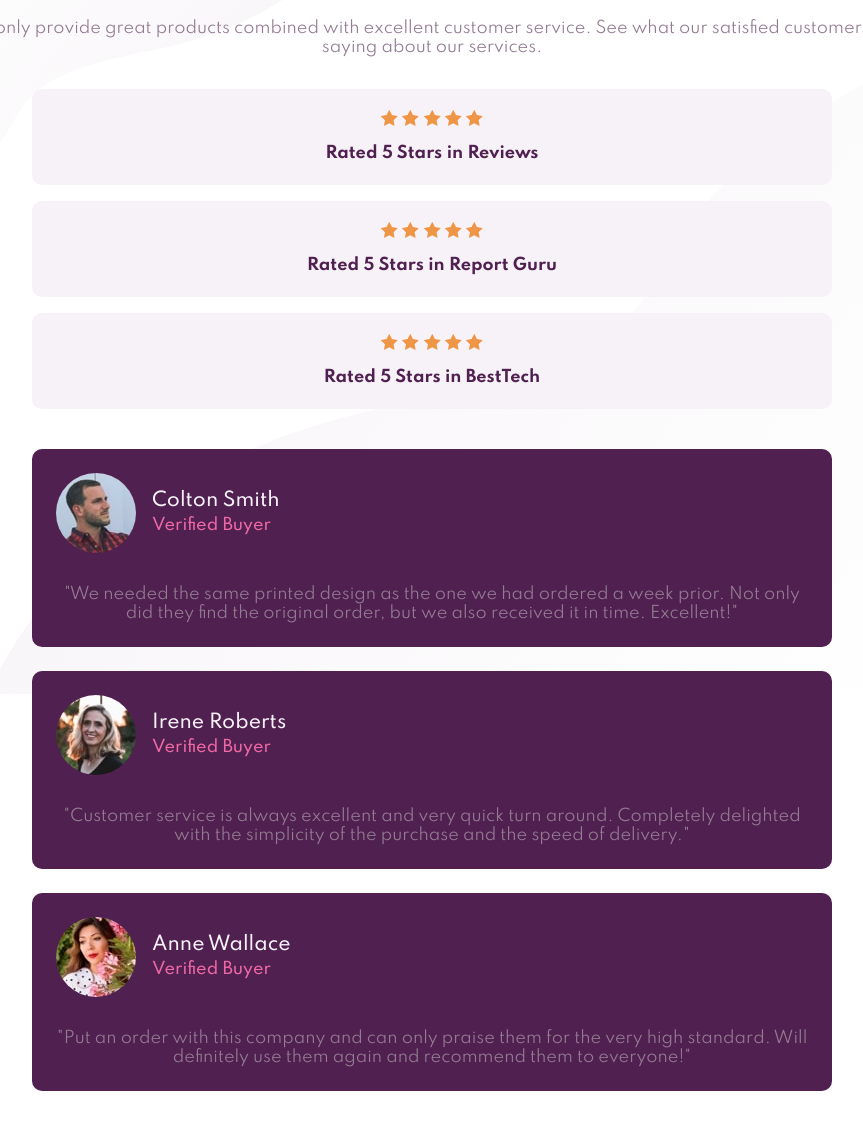
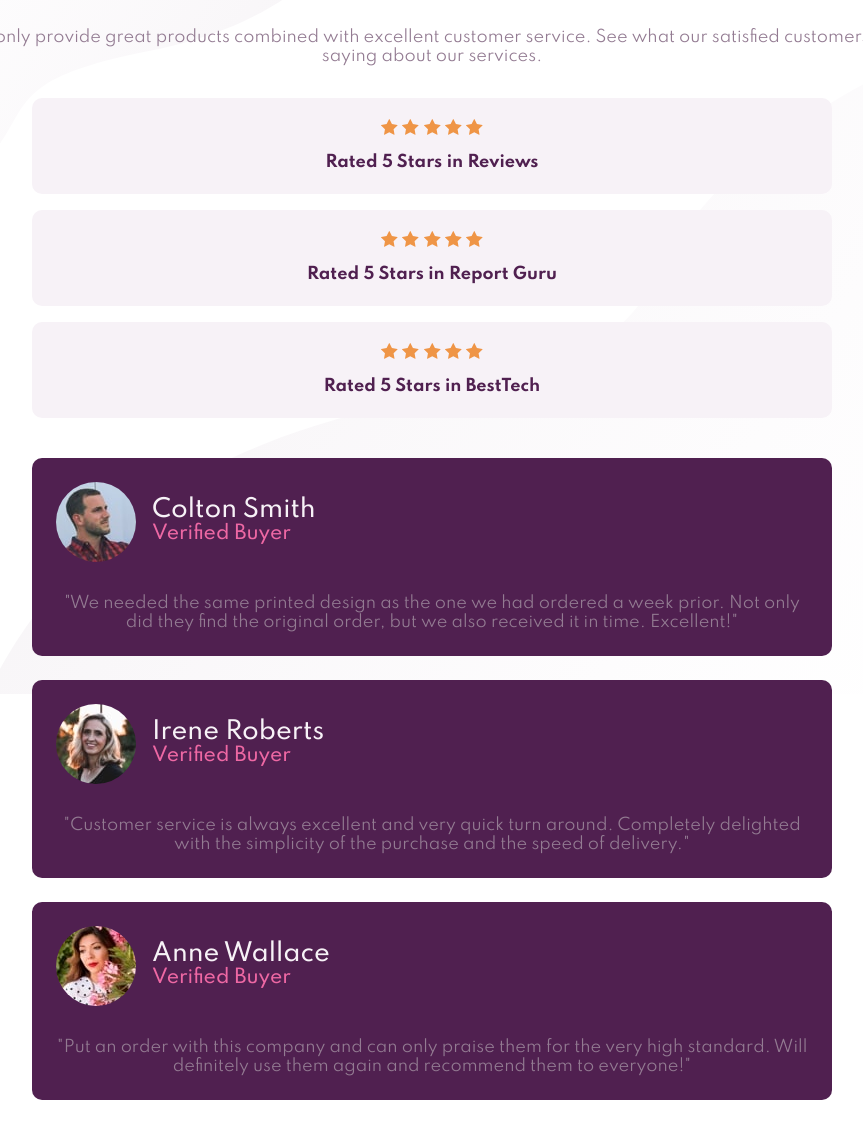
Before and after one commit to sedaryildirim/social-proof, a plain HTML site: page index.html in a window 1280 px wide. Shown: the part 106-1230 px from the top of the page, without its empty margins (208-1071 px from the left). Drawn offline with Linux system fonts and the light colour scheme.

Commit message:
style fixes h fixes

```diff
--- a/css/styles.css
+++ b/css/styles.css
@@ -97,13 +97,13 @@ body {
     border-radius: 100px;
 }
 
-h3 {
+h2 {
     font-family: var(--ff-400-);
     font-weight: 500;
     color: var(--cc-l-g-m-);
 }
 
-h4 {
+h3 {
     font-family: var(--ff-400-);
     font-weight: 500;
     color: var(--cc-s-p-);
--- a/index.html
+++ b/index.html
@@ -12,29 +12,23 @@
 <body>
   <main>
 
-
     <!-- Title Section -->
     <div class="desktop-wrapper-top-main">
       <div class="desktop-wrapper-left">
-        <section>
         <div class="title-section">
           <h1>10,000+ of our users love our products.</h1>
         </div>
-        </section>
 
         <!-- CTA Section -->
-        <section>
         <div class="cta-section">
           <p>
             We only provide great products combined with excellent customer service.
             See what our satisfied customers are saying about our services.
           </p>
         </div>
-        </section>
       </div>
 
       <!-- Ratings Section -->
-      <section>
       <div class="desktop-wrapper-right">
         <div class="ratings-section">
 
@@ -56,7 +50,6 @@
             <p>Rated 5 Stars in Report Guru</p>
           </div>
 
-
           <div class="review-score-bg review-score-bg-bottom">
             <div class="icon-star"></div>
             <div class="icon-star"></div>
@@ -65,24 +58,20 @@
             <div class="icon-star"></div>
             <p>Rated 5 Stars in BestTech</p>
           </div>
-
         </div>
       </div>
-      </section>
     </div>
 
     <!-- Reviews Section -->
-    <section>
     <div class="reviews-section">
-
       <div class="user-wrapper user-wrapper-colton">
         <div class="layout-container">
           <div class="left-side-container">
             <div class="colton-user-img"></div>
           </div>
           <div class="right-side-container">
-              <h3>Colton Smith</h3>
-              <h4>Verified Buyer</h4>
+            <h2>Colton Smith</h2>
+            <h3>Verified Buyer</h3>
           </div>
         </div>
         <p>
@@ -98,8 +87,8 @@
             <div class="irene-user-img"></div>
           </div>
           <div class="right-side-container">
-              <h3>Irene Roberts</h3>
-              <h4>Verified Buyer</h4>
+            <h2>Irene Roberts</h2>
+            <h3>Verified Buyer</h3>
           </div>
         </div>
         <p>
@@ -114,8 +103,8 @@
             <div class="anne-user-img"></div>
           </div>
           <div class="right-side-container">
-              <h3>Anne Wallace</h3>
-              <h4>Verified Buyer</h4>
+            <h2>Anne Wallace</h2>
+            <h3>Verified Buyer</h3>
           </div>
         </div>
         <p>
@@ -123,9 +112,8 @@
           standard. Will definitely use them again and recommend them to everyone!"
         </p>
       </div>
+    </div>
 
-      </div>
-    </section>
 
   </main>
   <script src="/js/script.js"></script>
```
Lines whose indentation alone changed are shown as unchanged.
